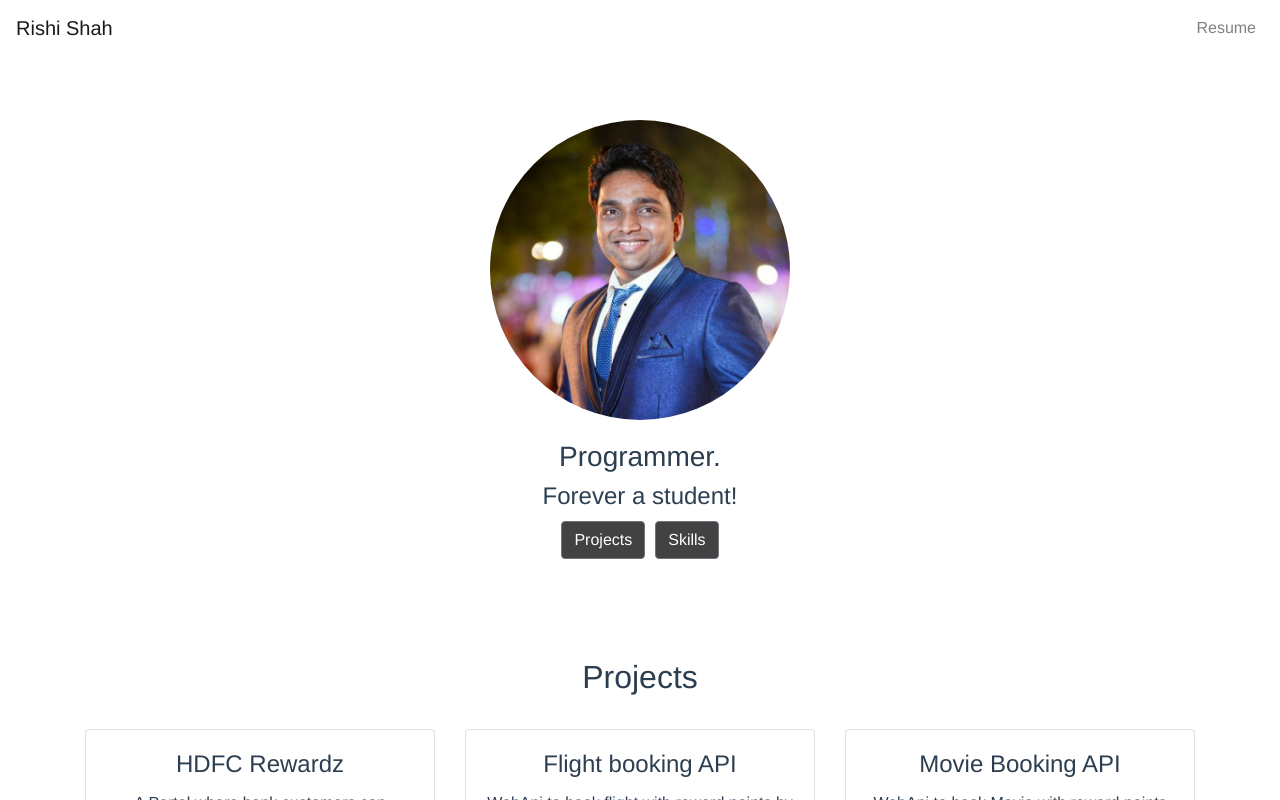
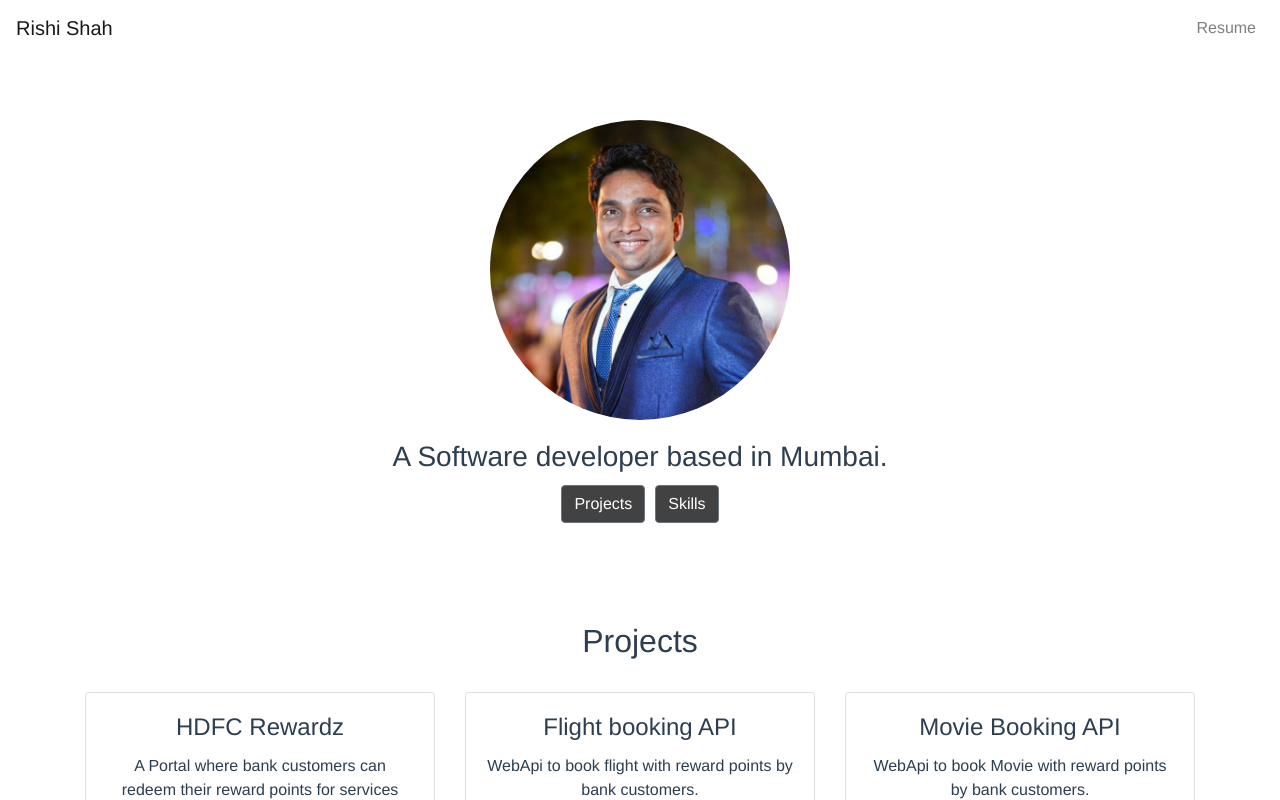
Before and after one commit to rishi-shah/rishishah, a Vue app: page / in a window 1280 px wide. Shown: the top 800 px of the page. Built offline with nearby package versions, Linux system fonts and the light colour scheme; what vuesax would draw is missing.

Commit message:
Change of lead in jumbotron

```diff
--- a/src/views/Home.vue
+++ b/src/views/Home.vue
@@ -4,8 +4,7 @@
     <div class="container">
       <b-jumbotron class="jumbotron">
         <img src="../assets/images/rishi-shah.jpg" class="main-img">
-        <h3>Programmer.</h3>
-        <h4>Forever a student!</h4>
+        <h3>A Software developer based in Mumbai.</h3>
         <b-button class="pill" href="#projects">Projects</b-button>
         <b-button class="pill" href="#skills">Skills</b-button>
       </b-jumbotron>
```
